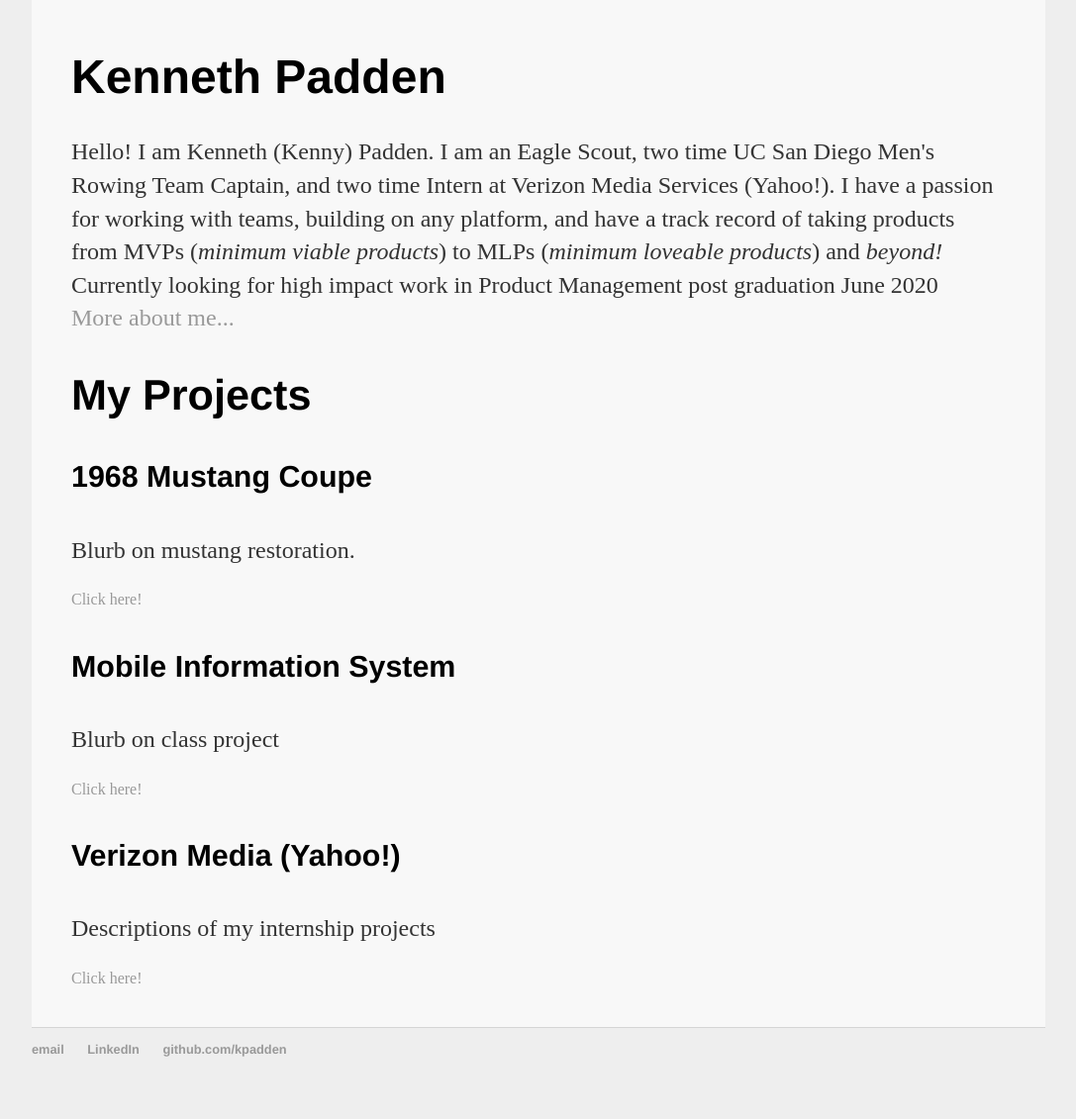
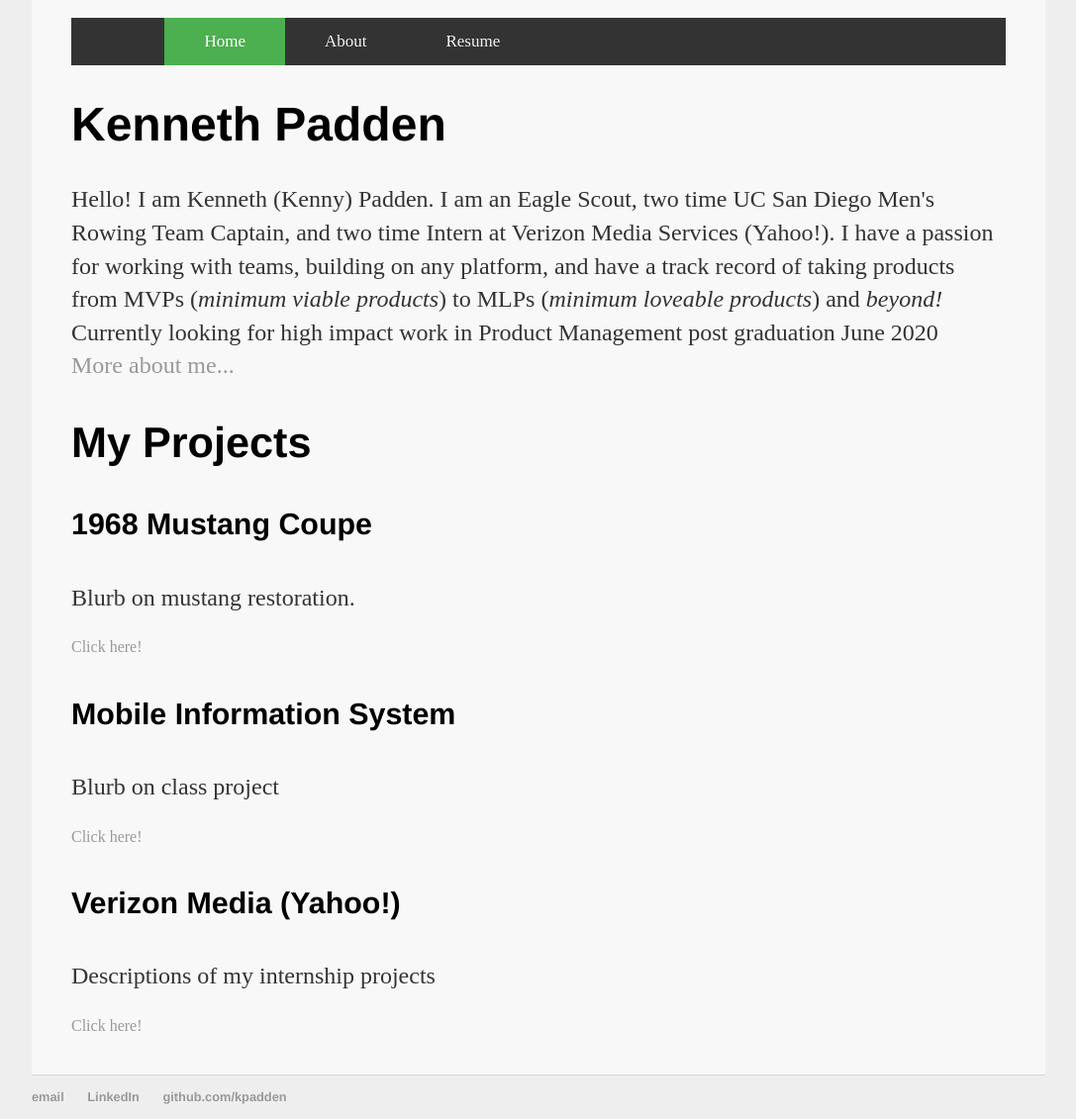
Before and after one commit to kpadden/kpadden.github.io, a Jekyll site: the page built from index.html, in a window 1280 px wide. Shown: the whole page at 99% size, without its empty margins (96-1183 px from the left). Built offline with Jekyll 4.4.1, drawn with Linux system fonts in a browser that asks for light colours; before the commit the page ends 1083 px from its top, so only the background shows below that.

Commit message:
Update index.html

```diff
--- a/index.html
+++ b/index.html
@@ -2,6 +2,26 @@
 layout: default
 title: Kenneth Padden
 ---
+<div class="topnav">
+    <div class="inside-topnav" id="myTopnav">
+        <a href="/" class="active">Home</a>
+        <a href="/about">About</a>
+        <a href="/cv">Resume</a>
+        <a href="javascript:void(0);" class="icon" onclick="myFunction()"><i class="fa fa-bars"></i></a>
+    </div>
+</div>
+<script>
+    /* Toggle between adding and removing the "responsive" class to topnav when the user clicks on the icon */
+    function myFunction() {
+        var x = document.getElementById("myTopnav");
+        if (x.className === "inside-topnav") {
+            x.className += " responsive";
+        }
+        else {
+            x.className = "inside-topnav";
+        }
+    }
+</script>
 <div class="blurb">
     <h1>Kenneth Padden</h1>
     <p>Hello! I am Kenneth (Kenny) Padden. I am an Eagle Scout, two time UC San Diego Men's Rowing Team Captain, and two time Intern at Verizon Media Services (Yahoo!). I have a passion for working with teams, building on any platform, and have a track record of taking products from MVPs (<i>minimum viable products</i>) to MLPs (<i>minimum loveable products</i>) and <em>beyond!</em> Currently looking for high impact work in Product Management post graduation June 2020<br/><a href="/about">More about me...</a></p>
```
